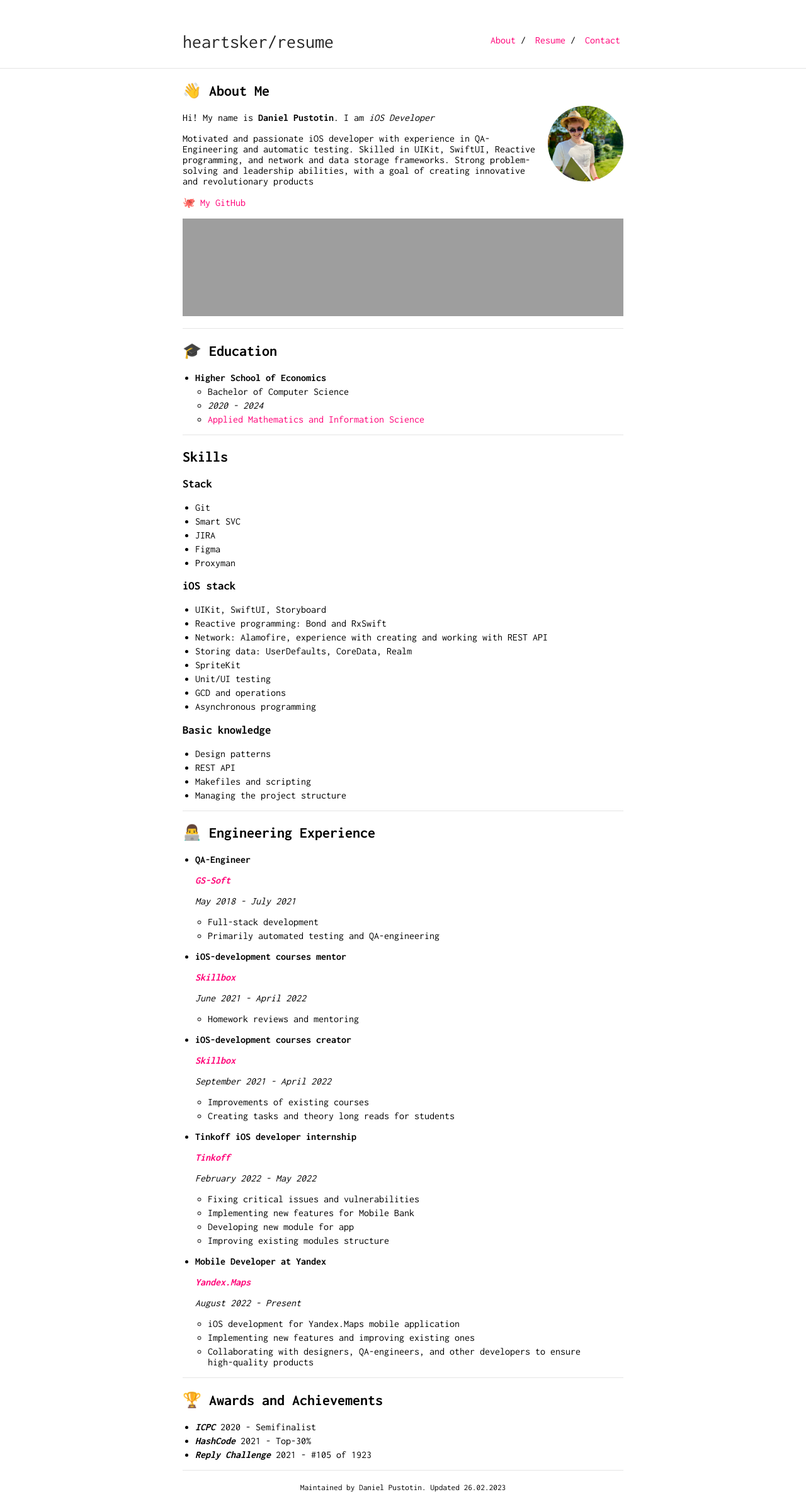
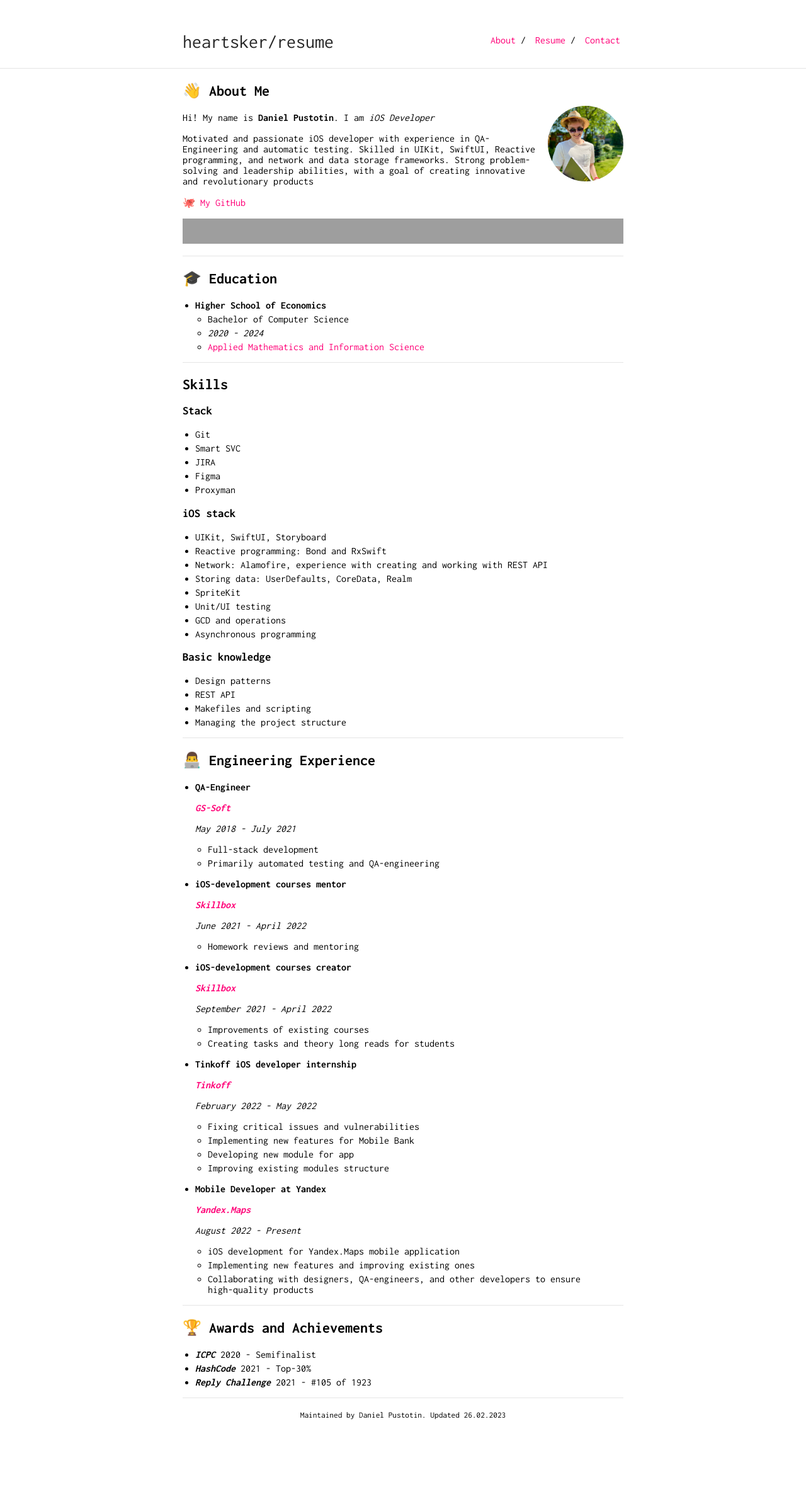
Before and after one commit to heartsker/resume, a Jekyll site: the page built from index.md, in a window 1280 px wide. Shown: the whole page at 63% size. Built offline with Jekyll 4.4.1, drawn with Linux system fonts in a browser that asks for light colours; our own code applies the rules of GitHub Pages for plain Markdown files; after the commit the page ends 2254 px from its top, so only the background shows below that; grey boxes are pictures that could not be loaded.

Commit message:
Update index.md

```diff
--- a/index.md
+++ b/index.md
@@ -12,7 +12,7 @@ Motivated and passionate iOS developer with experience in QA-Engineering and aut
 
 [🐙 My GitHub](https://github.com/heartsker)
 
-![](https://visitor-badge.glitch.me/badge?page_id=heartsker.resume&left_color=black&right_color=purple)
+<img src="https://visitor-badge.glitch.me/badge?page_id=heartsker.resume&left_color=black&right_color=purple" width=100 height=40>
 
 ---
 
```
